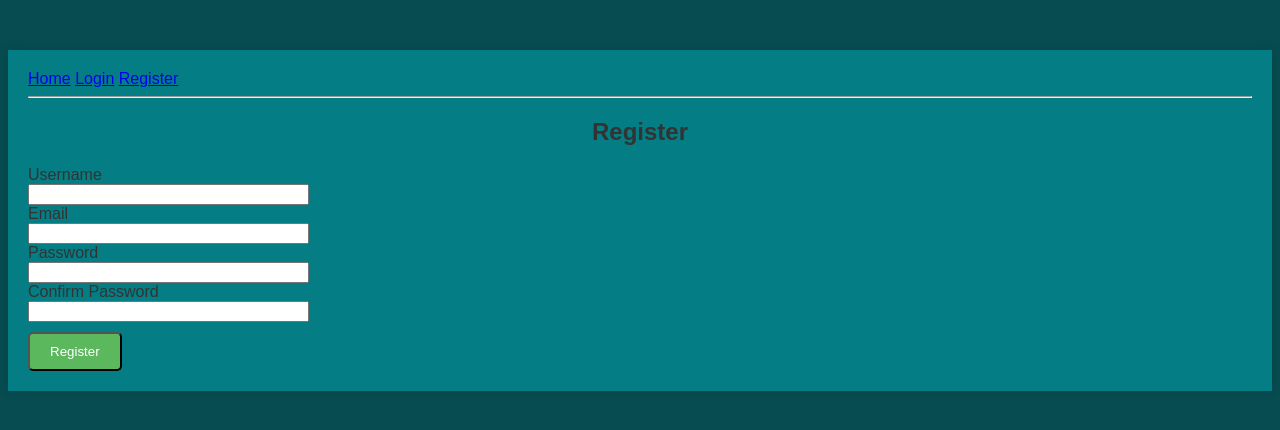
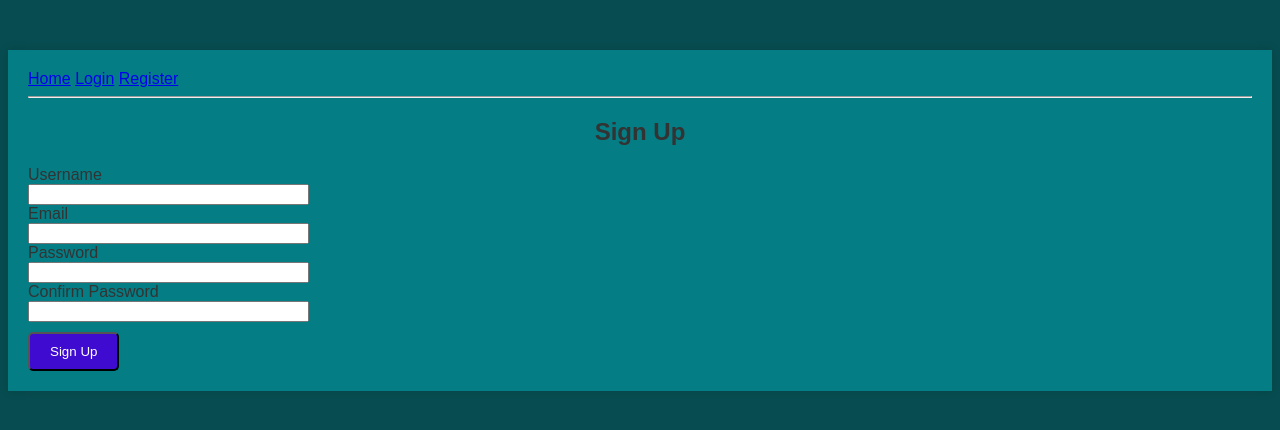
Before and after one commit to markdennis1287/VizZoom, a Flask app: page /register in a window 1280 px wide. Shown: the top 430 px of the page. Run offline with Flask 3, Linux system fonts and the light colour scheme.

```diff
--- a/app/static/css/styles.css
+++ b/app/static/css/styles.css
@@ -21,7 +21,7 @@ h1, h2 {
     display: inline-block;
     padding: 10px 20px;
     margin-top: 10px;
-    background-color: #5cb85c;
+    background-color: #400bd1;
     color: white;
     text-decoration: none;
     border-radius: 5px;
--- a/app/templates/login.html
+++ b/app/templates/login.html
@@ -1,6 +1,6 @@
 {% extends "layout.html" %}
 {% block content %}
-    <h1>Login</h1>
+    <h1>Log In</h1>
     <form method="POST">
         {{ form.hidden_tag() }}
         <p>
@@ -14,6 +14,6 @@
         <p>
             {{ form.remember }} {{ form.remember.label }}
         </p>
-        <p class="btn">{{ form.submit() }}</p>
+        <button type="submit" class="btn">Log In</button>
     </form>
 {% endblock %}
--- a/app/templates/register.html
+++ b/app/templates/register.html
@@ -2,7 +2,7 @@
 {% extends "layout.html" %}
 
 {% block content %}
-    <h2>Register</h2>
+    <h2>Sign Up</h2>
     <form method="POST" action="{{ url_for('register') }}">
         {{ form.hidden_tag() }}
         <div>
@@ -49,6 +49,6 @@
                 </ul>
             {% endif %}
         </div>
-        <button type="submit" class="btn">Register</button>
+        <button type="submit" class="btn">Sign Up</button>
     </form>
 {% endblock %}
```
Also changed, not shown: instance/site.db.
